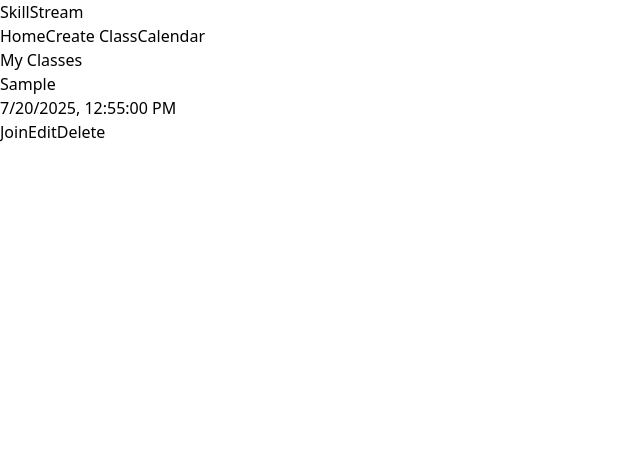
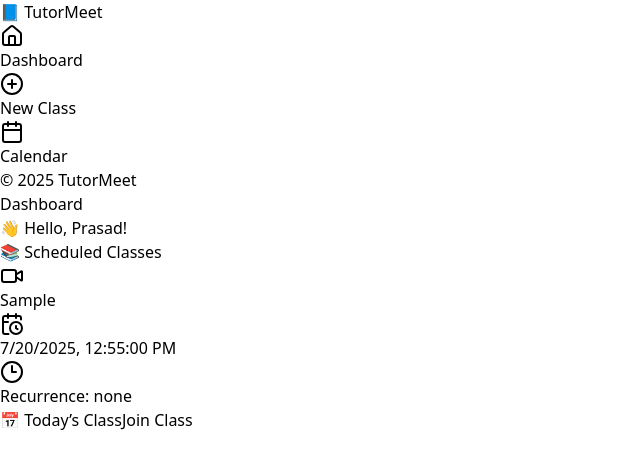
Before and after one commit to prasadkadam1/SkillStream, a React (Vite) app: page /create in a window 1280 px wide. Both pictures are taken after typing "Sample" into the empty fields and a click on the button "Create". Shown: the top 468 px of the page, without its empty margins (0-640 px from the left). Built offline with nearby package versions, Linux system fonts and the light colour scheme.

Commit message:
favicons
favicons

```diff
--- a/package.json
+++ b/package.json
@@ -13,6 +13,7 @@
     "@fullcalendar/daygrid": "^6.1.18",
     "@fullcalendar/react": "^6.1.18",
     "date-fns": "^4.1.0",
+    "lucide-react": "^0.525.0",
     "react": "^19.1.0",
     "react-big-calendar": "^1.19.4",
     "react-dom": "^19.1.0",
--- a/src/App.jsx
+++ b/src/App.jsx
@@ -1,31 +1,21 @@
-import { Routes, Route, Link } from "react-router-dom";
+import { Routes, Route } from "react-router-dom";
+import Layout from "./components/Layout";
 import Home from "./pages/Home";
 import CreateClass from "./pages/CreateClass";
-import JoinClass from "./pages/JoinClass";
-import CalendarPage from "./pages/Calendar";
+import CalendarPage from "./pages/CalendarPage";
+import JoinPage from "./pages/JoinPage";
 
-export default function App() {
+function App() {
   return (
-    <div className="min-h-screen bg-gray-100 text-gray-800">
-      <nav className="bg-blue-600 text-white px-6 py-3 flex justify-between">
-        <h1 className="font-bold text-lg">SkillStream</h1>
-        <div className="space-x-4">
-          <Link to="/">Home</Link>
-          <Link to="/create">Create Class</Link>
-          {/* <Link to="/calendar">Calendar</Link> */}
-          <Link to="/calendar">Calendar</Link>
-        </div>
-      </nav>
-
-      <main className="p-6">
-        <Routes>
-          <Route path="/" element={<Home />} />
-          <Route path="/create" element={<CreateClass />} />
-          <Route path="/join/:roomId" element={<JoinClass />} />
-          {/* <Route path="/calendar" element={<CalendarPage />} /> */}
-          <Route path="/calendar" element={<CalendarPage />} />
-        </Routes>
-      </main>
-    </div>
+    <Routes>
+      <Route element={<Layout />}>
+        <Route path="/" element={<Home />} />
+        <Route path="/create" element={<CreateClass />} />
+        <Route path="/calendar" element={<CalendarPage />} />
+      </Route>
+      <Route path="/join/:roomId" element={<JoinPage />} />
+    </Routes>
   );
 }
+
+export default App;
--- /dev/null
+++ b/src/components/Layout.jsx
@@ -0,0 +1,47 @@
+import { Link, Outlet } from "react-router-dom";
+import { Home, PlusCircle, Calendar, Video } from "lucide-react";
+
+export default function Layout() {
+  return (
+    <div className="flex h-screen bg-gray-50">
+      {/* Sidebar */}
+      <aside className="w-64 bg-white shadow-lg border-r flex flex-col p-4">
+        <h1 className="text-2xl font-bold text-blue-600 mb-8">📘 TutorMeet</h1>
+
+        <nav className="space-y-4">
+          <SidebarLink icon={<Home />} text="Dashboard" to="/" />
+          <SidebarLink icon={<PlusCircle />} text="New Class" to="/create" />
+          <SidebarLink icon={<Calendar />} text="Calendar" to="/calendar" />
+        </nav>
+
+        <div className="mt-auto text-sm text-gray-400">
+          &copy; {new Date().getFullYear()} TutorMeet
+        </div>
+      </aside>
+
+      {/* Main Content */}
+      <main className="flex-1 overflow-y-auto">
+        <header className="bg-white shadow px-6 py-4 flex justify-between items-center border-b">
+          <h2 className="text-xl font-semibold text-gray-800">Dashboard</h2>
+          <div className="text-sm text-gray-500">👋 Hello, Prasad!</div>
+        </header>
+
+        <div className="p-6">
+          <Outlet />
+        </div>
+      </main>
+    </div>
+  );
+}
+
+function SidebarLink({ icon, text, to }) {
+  return (
+    <Link
+      to={to}
+      className="flex items-center gap-3 px-3 py-2 rounded hover:bg-blue-50 text-gray-700 hover:text-blue-600 transition"
+    >
+      {icon}
+      {text}
+    </Link>
+  );
+}
--- a/src/pages/CreateClass.jsx
+++ b/src/pages/CreateClass.jsx
@@ -1,10 +1,33 @@
+// import CreateClassForm from "../components/CreateClassForm";
+
+// export default function CreateClass() {
+//   return (
+//     <div className="max-w-md mx-auto bg-white p-6 rounded shadow">
+//       <h2 className="text-xl font-semibold mb-4">Create a Live Class</h2>
+//       <CreateClassForm />
+//     </div>
+//   );
+// }
+
+
 import CreateClassForm from "../components/CreateClassForm";
+import { CalendarPlus } from "lucide-react";
 
 export default function CreateClass() {
   return (
-    <div className="max-w-md mx-auto bg-white p-6 rounded shadow">
-      <h2 className="text-xl font-semibold mb-4">Create a Live Class</h2>
-      <CreateClassForm />
+    <div className="min-h-screen bg-gray-50 flex items-center justify-center p-4">
+      <div className="bg-white shadow-xl rounded-xl w-full max-w-2xl p-8">
+        <div className="flex items-center gap-3 mb-6">
+          <CalendarPlus className="text-blue-600 w-6 h-6" />
+          <h2 className="text-2xl font-bold text-blue-800">Schedule a New Class</h2>
+        </div>
+
+        <p className="text-gray-600 mb-6">
+          Fill in the class details below and it will appear in your upcoming schedule.
+        </p>
+
+        <CreateClassForm />
+      </div>
     </div>
   );
 }
--- a/src/pages/Home.jsx
+++ b/src/pages/Home.jsx
@@ -1,39 +1,119 @@
-import { useState, useEffect } from "react";
-import ClassList from "../components/ClassList";
+// import { useEffect, useState } from "react";
+// import { Link } from "react-router-dom";
+// import { CalendarDays, Video, Repeat } from "lucide-react";
+
+// export default function Home() {
+//   const [classes, setClasses] = useState([]);
+
+//   useEffect(() => {
+//     const saved = JSON.parse(localStorage.getItem("classes") || "[]");
+//     setClasses(saved.slice(0, 10)); // limit to latest 10 for now
+//   }, []);
+
+//   return (
+//     <div>
+//       <h2 className="text-2xl font-bold text-blue-800 mb-6">Upcoming Classes</h2>
+
+//       <div className="grid grid-cols-1 sm:grid-cols-2 lg:grid-cols-3 gap-6">
+//         {classes.length === 0 ? (
+//           <p className="text-gray-500">No classes found. Click "New Class" to create one!</p>
+//         ) : (
+//           classes.map((cls) => (
+//             <div
+//               key={cls.id}
+//               className="bg-white border border-gray-200 p-5 rounded-xl shadow-sm hover:shadow-md transition-all"
+//             >
+//               <div className="flex justify-between items-center mb-2">
+//                 <h3 className="font-semibold text-lg text-blue-800 flex items-center gap-2">
+//                   <Video className="w-5 h-5 text-blue-500" />
+//                   {cls.title}
+//                 </h3>
+//               </div>
+
+//               <p className="text-sm text-gray-600 flex items-center gap-2">
+//                 <CalendarDays className="w-4 h-4 text-gray-400" />
+//                 {new Date(cls.date).toLocaleString()}
+//               </p>
+
+//               <p className="text-xs text-gray-500 mt-1 flex items-center gap-2">
+//                 <Repeat className="w-4 h-4 text-gray-400" />
+//                 Recurs: {cls.repeat || "None"}
+//               </p>
+
+//               <Link
+//                 to={`/join/${cls.roomId}`}
+//                 className="mt-4 inline-block text-sm bg-blue-100 text-blue-700 px-3 py-1 rounded hover:bg-blue-200 transition"
+//               >
+//                 Join Class
+//               </Link>
+//             </div>
+//           ))
+//         )}
+//       </div>
+//     </div>
+//   );
+// }
+
+
+
+
+import { useEffect, useState } from "react";
+import { Link } from "react-router-dom";
+import { Video, CalendarClock, Clock3 } from "lucide-react";
 
 export default function Home() {
   const [classes, setClasses] = useState([]);
 
   useEffect(() => {
-    const stored = JSON.parse(localStorage.getItem("classes") || "[]");
-    setClasses(stored);
+    const saved = JSON.parse(localStorage.getItem("classes") || "[]");
+    const sorted = saved.sort((a, b) => new Date(a.date) - new Date(b.date));
+    setClasses(sorted);
   }, []);
-  useEffect(() => {
-    const interval = setInterval(() => {
-      const now = new Date().getTime();
-
-      classes.forEach((cls) => {
-        const classTime = new Date(cls.date).getTime();
-        const diff = classTime - now;
-
-        if (diff > 0 && diff < 5 * 60 * 1000 && !cls.alerted) {
-          alert(`⏰ Upcoming class: "${cls.title}" starts in 5 minutes!`);
-          // mark as alerted
-          cls.alerted = true;
-          const updated = [...classes];
-          setClasses(updated);
-          localStorage.setItem("classes", JSON.stringify(updated));
-        }
-      });
-    }, 60000); // check every 1 minute
-
-    return () => clearInterval(interval);
-  }, [classes]);
 
   return (
-    <div className="p-4 max-w-3xl mx-auto">
-      <h1 className="text-2xl font-bold mb-4">My Classes</h1>
-      <ClassList classes={classes} setClasses={setClasses} />
+    <div className="p-6">
+      <h1 className="text-3xl font-bold text-center text-blue-800 mb-10">📚 Scheduled Classes</h1>
+
+      {classes.length === 0 ? (
+        <p className="text-center text-gray-500">No classes available. Create your first class now!</p>
+      ) : (
+        <div className="grid grid-cols-1 md:grid-cols-2 lg:grid-cols-3 gap-6">
+          {classes.map((cls) => {
+            const classTime = new Date(cls.date).toLocaleString();
+            const isToday = new Date(cls.date).toDateString() === new Date().toDateString();
+
+            return (
+              <div key={cls.id} className="bg-white border rounded-xl p-5 shadow hover:shadow-lg transition">
+                <div className="flex items-center gap-2 mb-2">
+                  <Video className="text-blue-600 w-5 h-5" />
+                  <h3 className="text-lg font-semibold text-blue-900">{cls.title}</h3>
+                </div>
+                <div className="text-sm text-gray-600 flex items-center gap-2 mb-1">
+                  <CalendarClock className="w-4 h-4" />
+                  {classTime}
+                </div>
+                <div className="text-xs text-gray-500 flex items-center gap-2">
+                  <Clock3 className="w-4 h-4" />
+                  Recurrence: <span className="capitalize">{cls.repeat || "none"}</span>
+                </div>
+
+                {isToday && (
+                  <span className="inline-block mt-3 bg-yellow-100 text-yellow-800 px-2 py-1 text-xs rounded-full">
+                    📅 Today’s Class
+                  </span>
+                )}
+
+                <Link
+                  to={`/join/${cls.roomId}`}
+                  className="block mt-4 bg-blue-600 text-white text-center py-2 rounded hover:bg-blue-700"
+                >
+                  Join Class
+                </Link>
+              </div>
+            );
+          })}
+        </div>
+      )}
     </div>
   );
 }
--- /dev/null
+++ b/src/pages/JoinPage.jsx
@@ -0,0 +1,18 @@
+import { useParams } from "react-router-dom";
+
+export default function JoinPage() {
+  const { roomId } = useParams();
+
+  return (
+    <div className="flex justify-center items-center h-screen bg-gray-100">
+      <div className="bg-white shadow-md rounded-lg p-6 max-w-md text-center">
+        <h2 className="text-2xl font-bold text-blue-700 mb-2">🎥 Join Class</h2>
+        <p className="text-gray-600 mb-4">Room ID:</p>
+        <code className="bg-gray-200 px-4 py-2 rounded text-blue-800 font-mono">
+          {roomId}
+        </code>
+        <p className="mt-4 text-sm text-gray-500">Live meeting UI coming soon...</p>
+      </div>
+    </div>
+  );
+}
```
Also changed, not shown: src/pages/CalendarPage.jsx (+8 -10 lines), pngkey.com-skills-icon-png-3463236.png (added), 1 other file (tests, documents, lock files or other folders).
